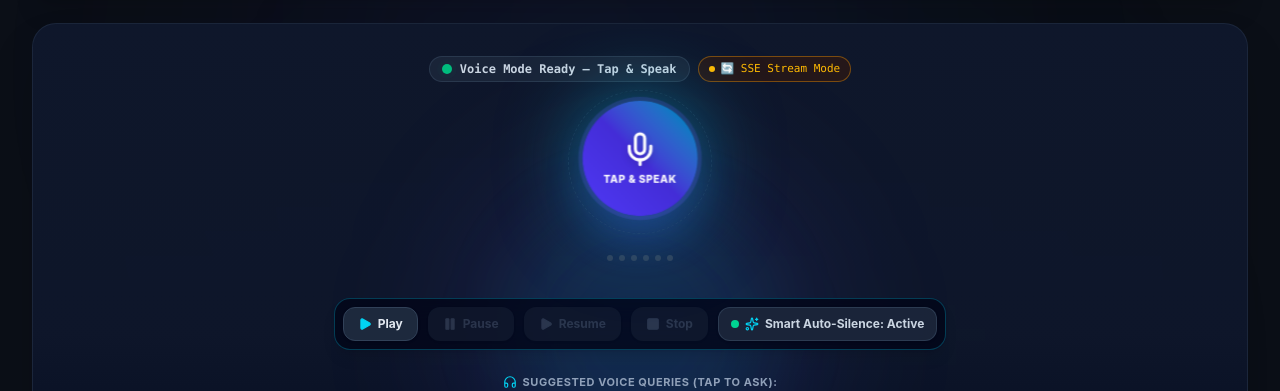
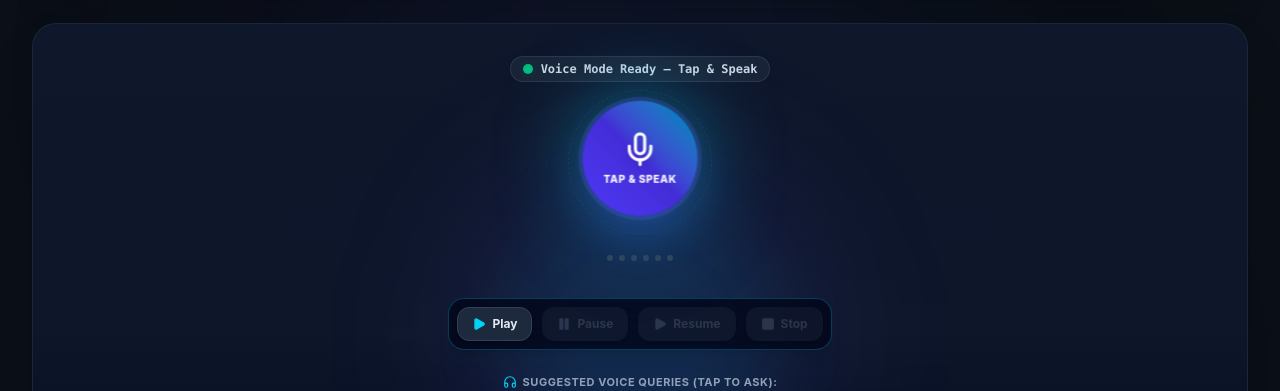
Before and after one commit to Aiswarya-s2413/Tolia_prototype, a React (Vite) app in the folder tolia_frontend/: page / in a window 1280 px wide. Shown: the part 176-567 px from the top of the page. Built offline with nearby package versions, Linux system fonts and the light colour scheme; no server answers.

Commit message:
style: remove technical badges from hero UI

```diff
--- a/tolia_frontend/src/components/ChatWindow.jsx
+++ b/tolia_frontend/src/components/ChatWindow.jsx
@@ -765,16 +765,6 @@ export default function ChatWindow({ activeRole, lang }) {
                   : (lang === 'hi' ? 'वॉयस मोड तैयार — बोलकर प्रश्न पूछें' : lang === 'mr' ? 'व्हॉईस मोड तयार — बोलून प्रश्न विचारा' : 'Voice Mode Ready — Tap & Speak')}
               </span>
             </div>
-
-            {/* WebSocket Connection Badge */}
-            <div className={`flex items-center gap-1.5 px-2.5 py-1 rounded-full border text-[11px] font-mono font-medium transition-all ${
-              wsConnected
-                ? 'bg-cyan-950/50 text-cyan-400 border-cyan-500/40 shadow-sm shadow-cyan-500/10'
-                : 'bg-amber-950/40 text-amber-400 border-amber-500/40'
-            }`}>
-              <span className={`w-1.5 h-1.5 rounded-full ${wsConnected ? 'bg-cyan-400 animate-pulse' : 'bg-amber-400'}`}></span>
-              <span>{wsConnected ? '⚡ WebSocket Active' : '🔄 SSE Stream Mode'}</span>
-            </div>
           </div>
 
           {/* Central Pulsing AI Voice Orb */}
@@ -898,24 +888,6 @@ export default function ChatWindow({ activeRole, lang }) {
               <Square className="w-3.5 h-3.5 fill-current" />
               <span>{lang === 'hi' ? 'बंद करें' : lang === 'mr' ? 'बंद करा' : 'Stop'}</span>
             </button>
-
-            {/* Smart Auto-Silence Voice Indicator (ChatGPT style) */}
-            <div
-              className={`flex items-center gap-1.5 px-3 py-2 rounded-xl text-xs font-bold transition-all shadow-sm border ${
-                isListening
-                  ? 'bg-rose-950/60 text-rose-300 border-rose-500/50 animate-pulse'
-                  : 'bg-slate-800/90 text-slate-300 border-slate-700/80'
-              }`}
-              title="ChatGPT-style Voice Turn: Auto-detects speech pauses and auto-submits"
-            >
-              <span className={`w-2 h-2 rounded-full ${isListening ? 'bg-rose-400 animate-ping' : 'bg-emerald-400'}`}></span>
-              <Sparkles className="w-3.5 h-3.5 text-cyan-400" />
-              <span>
-                {isListening
-                  ? (lang === 'hi' ? 'बोलिए (रुकने पर सबमिट होगा)' : lang === 'mr' ? 'बोला (थांबल्यावर सबमिट होईल)' : 'Listening (auto-sends on pause)')
-                  : (lang === 'hi' ? 'स्मार्ट वॉयस: सक्रिय' : lang === 'mr' ? 'स्मार्ट व्हॉईस: सक्रिय' : 'Smart Auto-Silence: Active')}
-              </span>
-            </div>
           </div>
 
           {/* Live Speech Recognition Transcript Box */}
```
